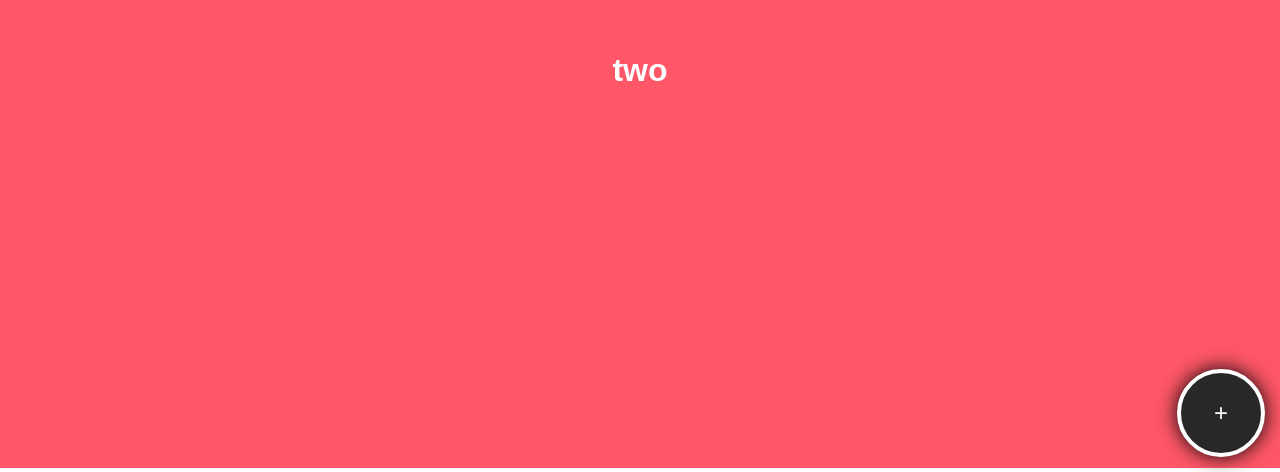
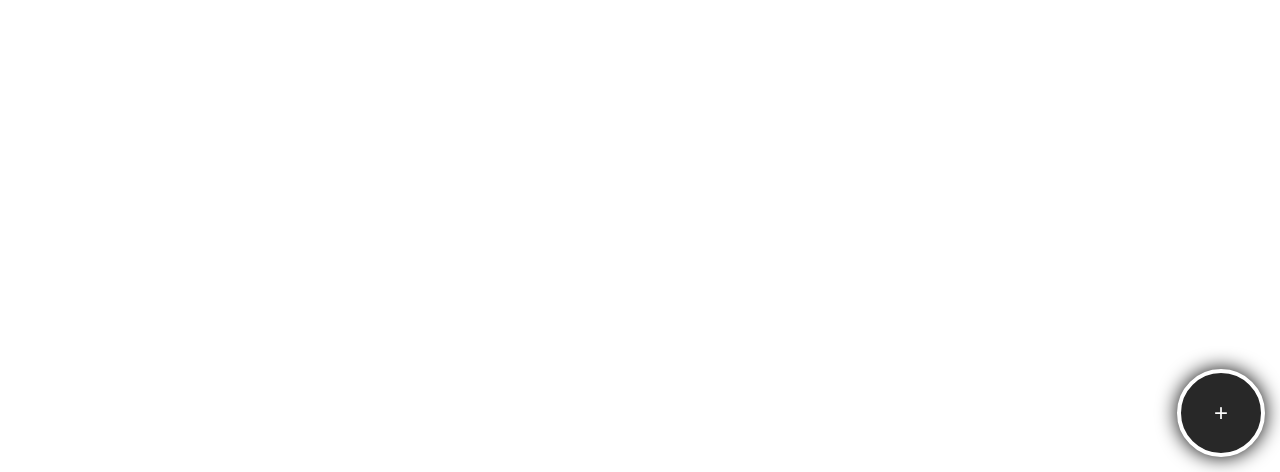
Before and after one commit to chriswillphoto/dothethingsbycolor, a React (Create React App) app: page / in a window 1280 px wide. Shown: the part 328-800 px from the top of the page. Built offline with nearby package versions, Linux system fonts and the light colour scheme.

Commit message:
changed items to a dictionary, added detail and editor components and attempted to hook them up

```diff
--- a/src/components/AddPriority.js
+++ b/src/components/AddPriority.js
@@ -1,12 +1,15 @@
 import React from "react";
+import uniqid from 'uniqid'
 import './AddPriority.css'
 
 const AddPriority = props => {
   const addNewPriority = e => {
     e.preventDefault();
     const newPriority = {
+      id: uniqid(),
       name: e.target.elements[0].value,
-      level: parseInt(e.target.elements[1].value, 10)
+      level: parseInt(e.target.elements[1].value, 10),
+      details: "Click here to edit"
     };
     console.log(e.target.elements)
     props.addToPriorities(newPriority);
--- a/src/components/App.js
+++ b/src/components/App.js
@@ -31,10 +31,13 @@ class App extends Component {
     super(props);
 
     this.state = {
-      items: [{ name: "one", level: 4 }, { name: "two", level: 5 }],
+      items: {
+
+      },
       showForm: false,
       showDetail: false,
-      selected: null
+      selected: null,
+      editDetail: false
     };
   }
 
@@ -52,9 +55,9 @@ class App extends Component {
   }
 
   listPriorities() {
-    return this.state.items.sort(compare).map(priority => {
+    return Object.keys(this.state.items).map((key) => { return this.state.items[key]  }).sort(compare).map(priority => {
       return (
-        <Priority priority={priority} key={uniqid()} openDetail={(e, p) => this.openDetail(p)} />
+        <Priority priority={priority} key={priority.id} openDetail={(e, p) => this.openDetail(p)} />
       );
     });
   }
@@ -64,11 +67,10 @@ class App extends Component {
   }
 
   addToPriorites(p) {
-    const newListOfPriorites = [...this.state.items, p];
-    // console.log(newListOfPriorites);
+    const newPriorities = {...this.state.items, [p.id]: p}
     this.setState(
-      { items: newListOfPriorites, showForm: false },
-      this.saveToStorage(newListOfPriorites)
+      { items: newPriorities, showForm: false },
+      this.saveToStorage(newPriorities)
     );
   }
 
@@ -84,6 +86,12 @@ class App extends Component {
           <Detail
             priority={this.state.selected}
             closeModal={() => this.setState({ showDetail: false, selected: null })}
+            editState={this.state.editDetail}
+            editOn={() => {this.setState({editDetail: true})}}
+            editInfo={(e) => this.setState({
+              items: {...this.state.items, [this.state.selected]: {...this.state.items[this.state.selected], details: e.target.value}}
+            }) }
+            detailInfo={this.state.selected.details}
           />
         )}
         <TransitionGroup>
--- a/src/components/Detail.js
+++ b/src/components/Detail.js
@@ -8,11 +8,27 @@ const divstyle = {
   top: "0"
 }
 
-const Detail = ({priority, closeModal}) => {
+const DetailInfo = ({toEditor}) => {
+  return(
+    <p onClick={toEditor} >Test</p>
+  )
+}
+
+const Editor = (props) => {
+  return(
+    <div>
+    <textarea onChange={(e) => props.editInfo(e)} value={props.details}></textarea>
+    </div>
+  )
+}
+
+
+const Detail = (props) => {
   return(
     <div style={divstyle} className="detail-modal">
-      <button class="close-detail" onClick={() => {closeModal()}}>X</button>
-      <h1>{priority.name}</h1>
+      <button className="close-detail" onClick={() => {props.closeModal()}}>X</button>
+      <h1>{props.priority.name}</h1>
+      {!props.editState ? <DetailInfo toEditor={props.editOn}/> : <Editor details={props.detailInfo} editInfo={(e) => props.editInfo(e)}  />}
     </div>
   )
 }
--- a/src/components/Priority.js
+++ b/src/components/Priority.js
@@ -12,7 +12,7 @@ const styles = {
 
 const Priority = (props) => {
   return(
-    <div className={"priority-container " + styles[props.priority.level] } onClick={(e) => props.openDetail(e, props.priority)}>
+    <div className={"priority-container " + styles[props.priority.level] } onClick={(e) => props.openDetail(e, props.priority.id)}>
       <h1 className="priority-heading">{props.priority.name}</h1>
     </div>
   )
```
